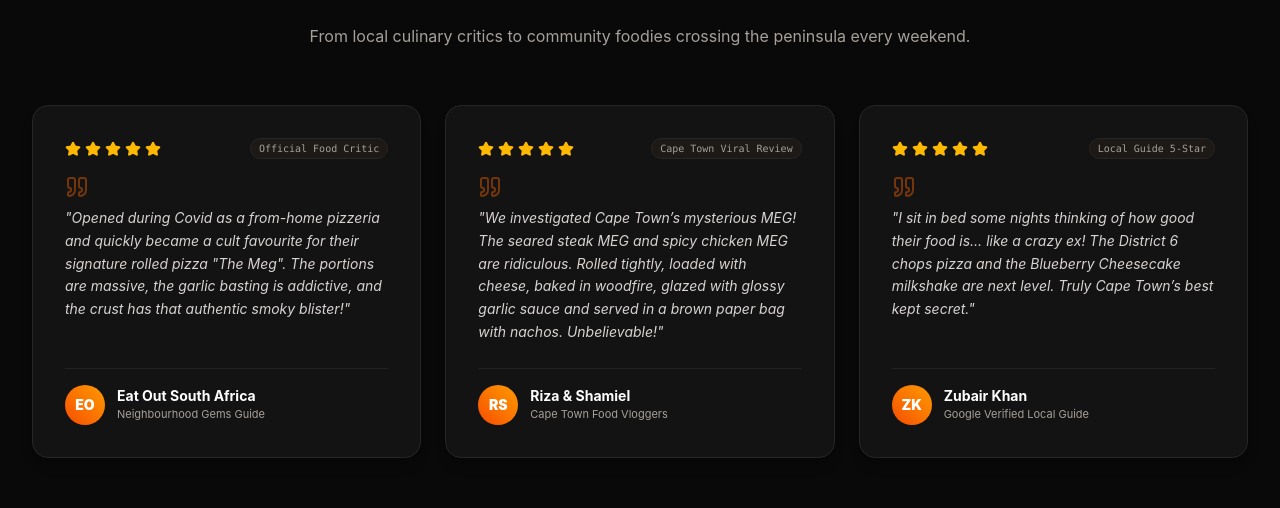
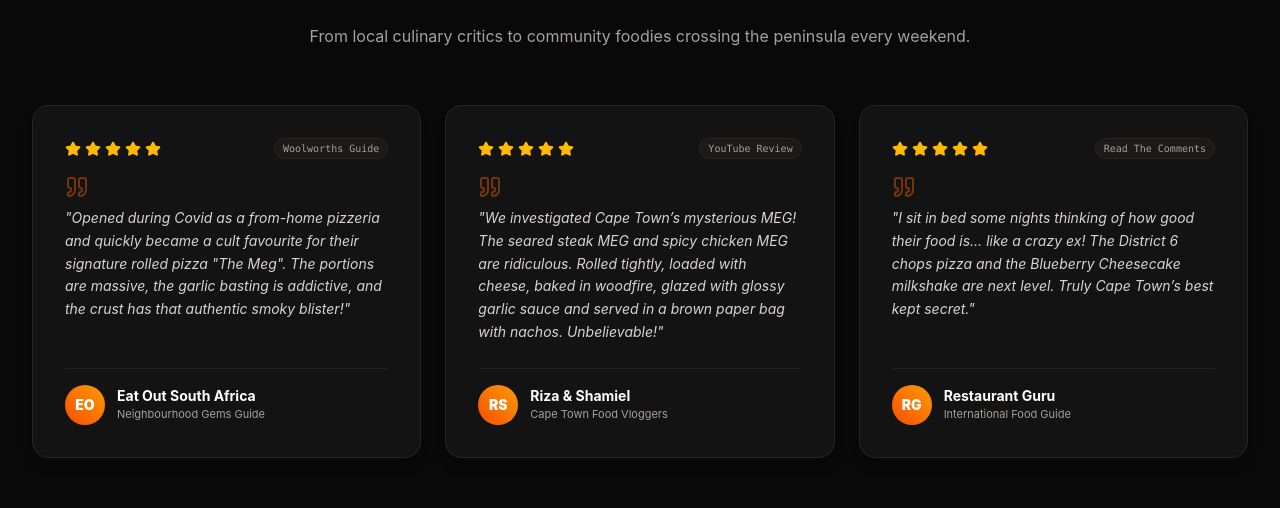
Before and after one commit to darrenpatricknelson/manies, a React (Vite) app: page / in a window 1280 px wide. Shown: the part 7279-7787 px from the top of the page. Built offline with nearby package versions, Linux system fonts and the light colour scheme.

Commit message:
ci: type check before deploy; link review cards to sources

```diff
--- a/src/sections.tsx
+++ b/src/sections.tsx
@@ -607,16 +607,16 @@ export function Locations({ onPick }: { onPick: (id: BranchId) => void }) {
 
 const REVIEWS = [
   {
-    name: 'Eat Out South Africa', role: 'Neighbourhood Gems Guide', initials: 'EO', badge: 'Official Food Critic',
-    text: 'Opened during Covid as a from-home pizzeria and quickly became a cult favourite for their signature rolled pizza "The Meg". The portions are massive, the garlic basting is addictive, and the crust has that authentic smoky blister!',
+    name: 'Eat Out South Africa', role: 'Neighbourhood Gems Guide', initials: 'EO', badge: 'Woolworths Guide',
+    text: 'Opened during Covid as a from-home pizzeria and quickly became a cult favourite for their signature rolled pizza "The Meg". The portions are massive, the garlic basting is addictive, and the crust has that authentic smoky blister!', link: 'https://neighbourhoodgems.eatout.co.za/restaurants/manies-wood-fired-pizza/'
   },
   {
-    name: 'Riza & Shamiel', role: 'Cape Town Food Vloggers', initials: 'RS', badge: 'Cape Town Viral Review',
-    text: 'We investigated Cape Town’s mysterious MEG! The seared steak MEG and spicy chicken MEG are ridiculous. Rolled tightly, loaded with cheese, baked in woodfire, glazed with glossy garlic sauce and served in a brown paper bag with nachos. Unbelievable!',
+    name: 'Riza & Shamiel', role: 'Cape Town Food Vloggers', initials: 'RS', badge: 'YouTube Review',
+    text: 'We investigated Cape Town’s mysterious MEG! The seared steak MEG and spicy chicken MEG are ridiculous. Rolled tightly, loaded with cheese, baked in woodfire, glazed with glossy garlic sauce and served in a brown paper bag with nachos. Unbelievable!', link: 'https://www.youtube.com/watch?v=5d3HjdZ4uMs'
   },
   {
-    name: 'Zubair Khan', role: 'Google Verified Local Guide', initials: 'ZK', badge: 'Local Guide 5-Star',
-    text: 'I sit in bed some nights thinking of how good their food is… like a crazy ex! The District 6 chops pizza and the Blueberry Cheesecake milkshake are next level. Truly Cape Town’s best kept secret.',
+    name: 'Restaurant Guru', role: 'International Food Guide', initials: 'RG', badge: 'Read The Comments',
+    text: 'I sit in bed some nights thinking of how good their food is… like a crazy ex! The District 6 chops pizza and the Blueberry Cheesecake milkshake are next level. Truly Cape Town’s best kept secret.', link: 'https://restaurantguru.com/MANIES-PIZZA-Cape-Town'
   },
 ];
 
@@ -635,7 +635,8 @@ export function Reviews() {
 
         <div className="grid grid-cols-1 md:grid-cols-3 gap-6">
           {REVIEWS.map((r) => (
-            <div key={r.name} className="bg-[#141313] border border-stone-800 rounded-2xl p-6 sm:p-8 flex flex-col justify-between hover:border-orange-500/30 transition-all shadow-lg">
+            <a key={r.name} href={r.link} target="_blank" rel="noopener noreferrer" className="block">
+            <div className="bg-[#141313] border border-stone-800 rounded-2xl p-6 sm:p-8 flex flex-col justify-between hover:border-orange-500/30 transition-all shadow-lg h-full">
               <div>
                 <div className="flex items-center justify-between mb-4">
                   <div className="flex gap-1 text-amber-400">
@@ -654,6 +655,7 @@ export function Reviews() {
                 </div>
               </div>
             </div>
+            </a>
           ))}
         </div>
       </div>
```
